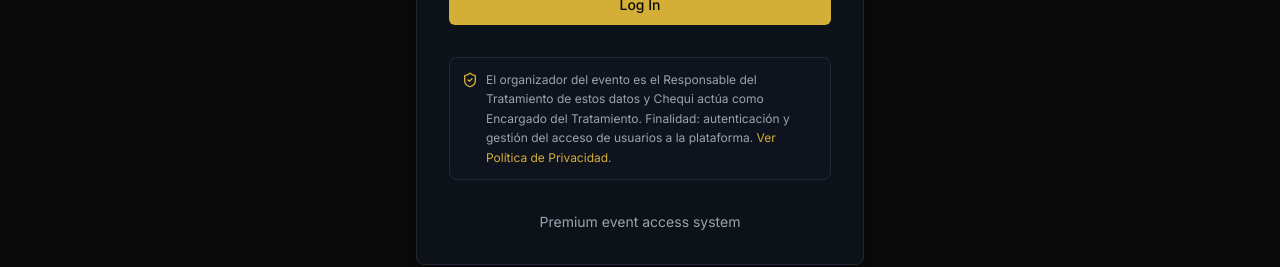
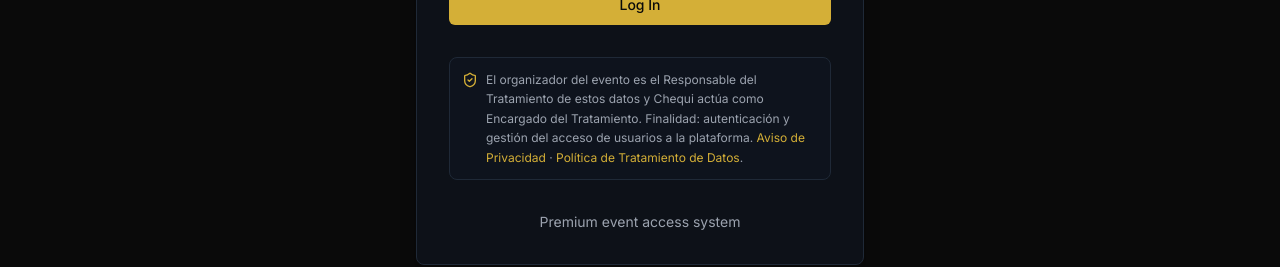
Before and after one commit to Darobeats/Chequi, a React (Vite) app: page /auth in a window 1280 px wide. Shown: the part 420-687 px from the top of the page. Built offline with nearby package versions, Linux system fonts and the light colour scheme; no server answers.

Commit message:
Changes
Co-authored-by: Darobeats <204262690+Darobeats@users.noreply.github.com>

```diff
--- a/src/components/legal/PrivacyNotice.tsx
+++ b/src/components/legal/PrivacyNotice.tsx
@@ -20,12 +20,21 @@ const PrivacyNotice: React.FC<PrivacyNoticeProps> = ({ purpose, className = '' }
       El organizador del evento es el {DATA_ROLES.controller.title} de estos datos y Chequi actúa
       como {DATA_ROLES.processor.title}. Finalidad: {purpose}.{' '}
       <Link
+        to={PRIVACY_NOTICE_PATH}
+        target="_blank"
+        rel="noopener noreferrer"
+        className="text-dorado hover:underline"
+      >
+        Aviso de Privacidad
+      </Link>{' '}
+      ·{' '}
+      <Link
         to={PRIVACY_PATH}
         target="_blank"
         rel="noopener noreferrer"
         className="text-dorado hover:underline"
       >
-        Ver Política de Privacidad
+        Política de Tratamiento de Datos
       </Link>
       .
     </p>
```
